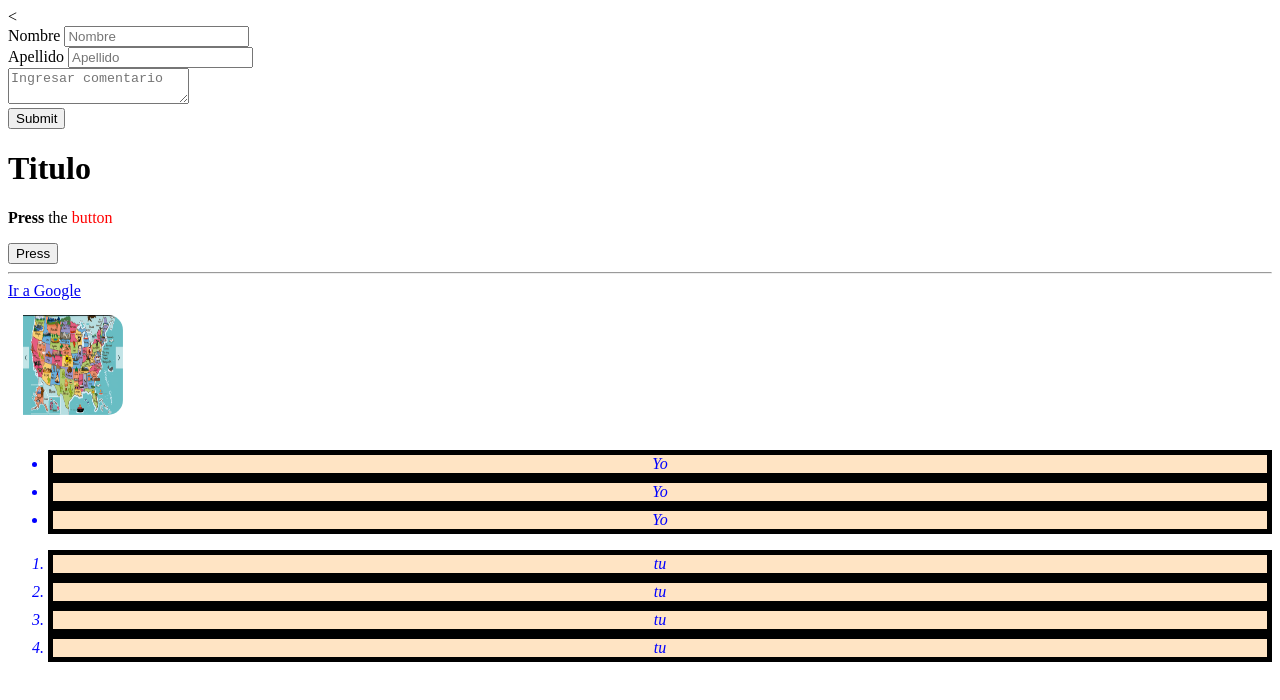
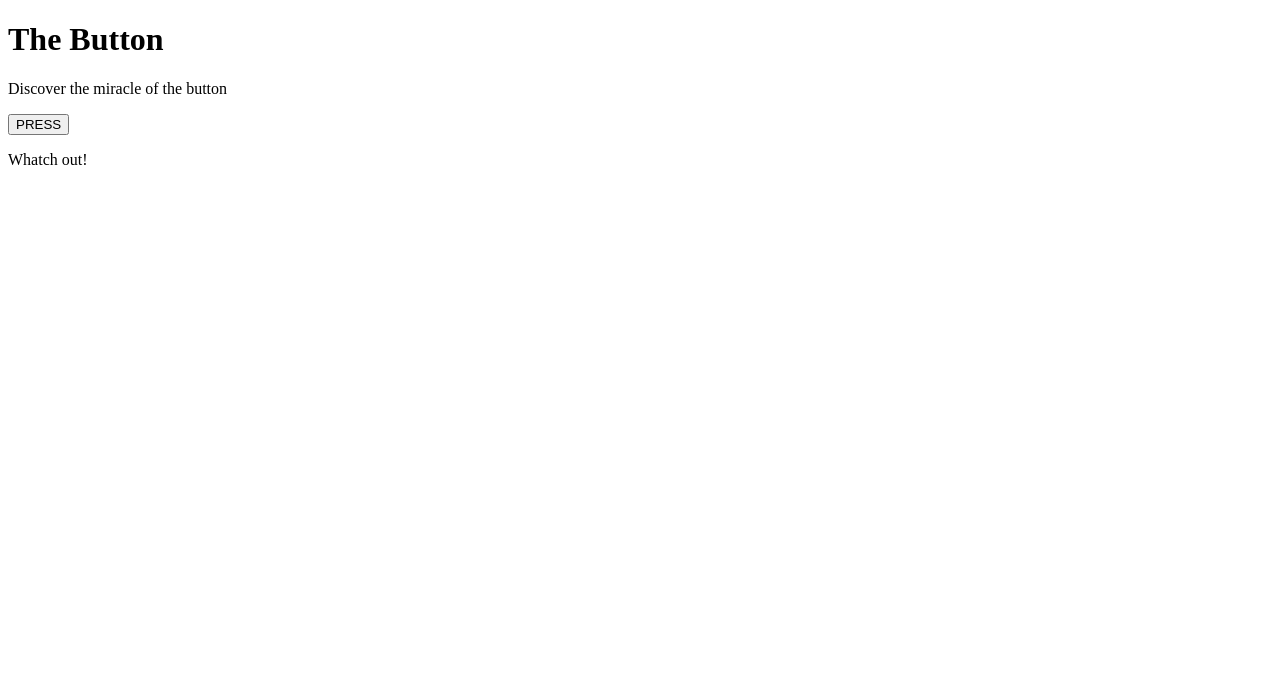
Before and after one commit to Nandouzc/Example, a plain HTML site: page Ejercicio/index.html in a window 1280 px wide. Drawn offline with Linux system fonts and the light colour scheme.

Commit message:
I create the button

```diff
--- a/Ejercicio/index.html
+++ b/Ejercicio/index.html
@@ -1,36 +1,22 @@
-<!DOCTYPE html>
-<html lang="en">
-<head>
-    <link rel="stylesheet" href="stylesheet.css"><
-    <title>My web</title>
-</head>
-<body>
-    <form>
-        <label for="nombre">Nombre</label>
-        <input type="text" id="nombre" name="nombre" placeholder="Nombre"/>
-        <br>
-        <label for="apellido">Apellido</label>
-        <input  type="text" id="apellido" name="apellido" placeholder="Apellido"/>
-        <br>
-        <textarea id="Comentario" placeholder="Ingresar comentario"
-        name="Comentario"></textarea><br>
-        <button type="submit">Submit</button>
-    </form>
-    <h1> Titulo</h1>
-    <p><strong>Press</strong> the <span style="color: red;">button</span></p>
-    <button type="button">Press</button>
-    <hr>
-    <a target="_blank" href="https://WWW.google.com">Ir a Google</a>
-    <br>
-    <img src="1.png" width="100" height="100">
-    <ul><li id="chosen">Yo</li>
-        <li class="clase">Yo</li>
-        <li>Yo</li>
-    </ul>
-    <ol><li>tu</li>
-        <li>tu</li>
-        <li>tu</li>
-        <li>tu</li>
-    </ol>
-</body>
+<!DOCTYPE HTML>
+<html>
+    <head>
+        <title> The Button </title>
+        <link rel="stylesheet" href="stylesheet.css"
+    </head>
+    <body>
+     <header>
+        <h1> The Button</h1>
+        <p> Discover the miracle of the button</p>
+     </header>
+     <section>
+        <button type="button" onclick="changeContent()">PRESS</button>
+        <div id="surprise">
+            <P> Whatch out!</P>
+        </div>
+     </section>
+
+
+     <script src="script.js"></script>
+    </body>
 </html>
--- /dev/null
+++ b/Ejercicio/script.js
@@ -0,0 +1,5 @@
+
+function changeContent() {
+  const amaze = document.getElementById("surprise");
+  amaze.innerHTML = "The Button was pressed";
+}
--- a/Ejercicio/stylesheet.css
+++ /dev/null
@@ -1,12 +0,0 @@
-li{ background-color: bisque;
-    font-style: italic;
-    color: blue;
-    border: 5px solid  black;
-    text-align: center;
-
-}
-img{ margin: 15px;
-    border-radius: 0 15px 15px 0;
-#chosen{ color: rgb(38, 41, 39);
-    border-color: blue;
-}
```
Also changed, not shown: Ejercicio/1.png (deleted).
